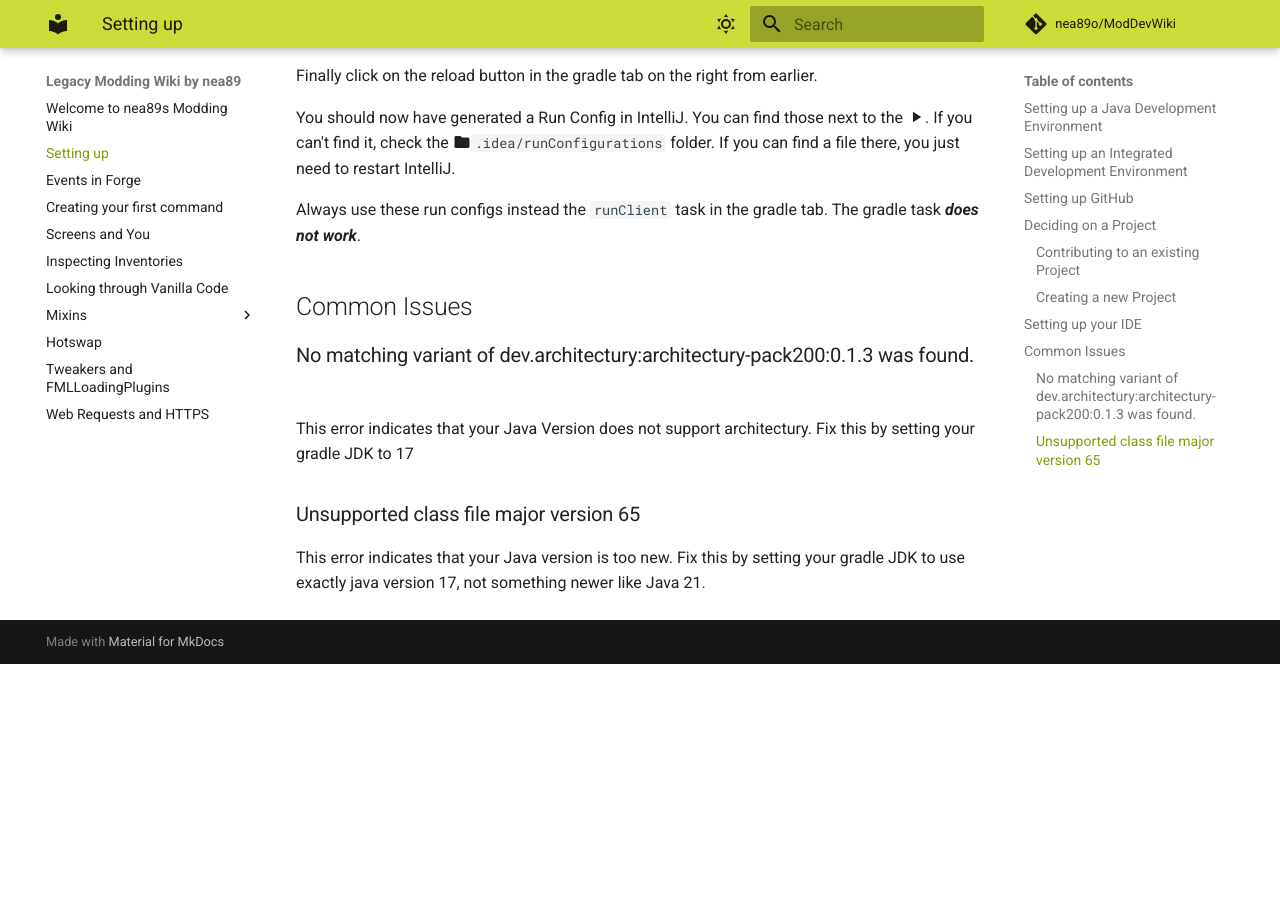
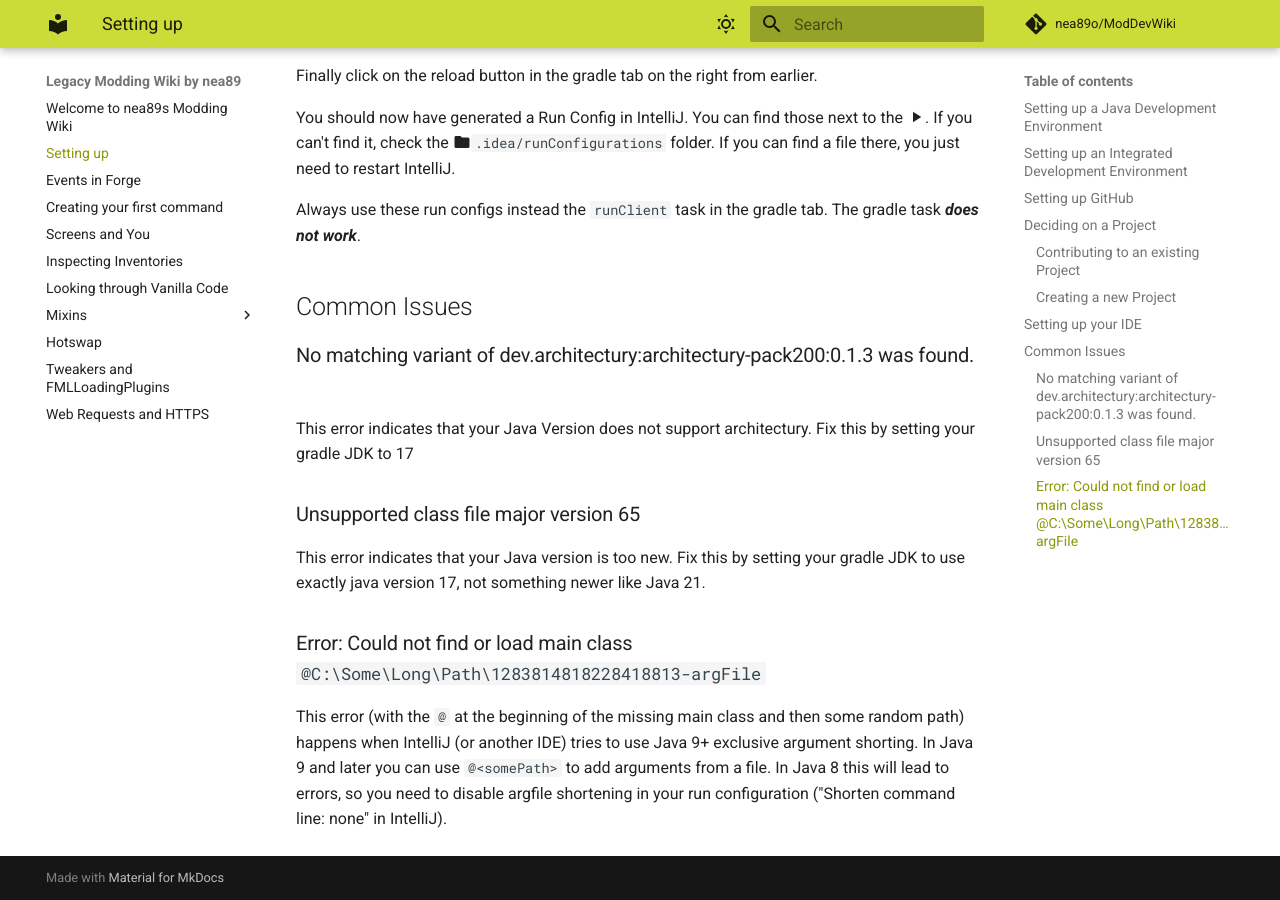
Before and after one commit to nea89o/ModDevWiki, an MkDocs documentation site: the page built from docs/ide-setup.md, in a window 1280 px wide and 900 px high, scrolled down 2079 px. Built offline with MkDocs 1.6.1 and Material for MkDocs 9.7.7, drawn with Linux system fonts in a browser that asks for light colours; comment, search, counter and statistics services are not loaded; before the commit the page ends 2743 px from its top, so only the background shows below that.

Commit message:
Add shorten argument warning

```diff
--- a/docs/ide-setup.md
+++ b/docs/ide-setup.md
@@ -65,3 +65,7 @@
 ### Unsupported class file major version 65
 
 This error indicates that your Java version is too new. Fix this by setting your gradle JDK to use exactly java version 17, not something newer like Java 21.
+
+### Error: Could not find or load main class `@C:\Some\Long\Path\1283814818228418813-argFile`
+
+This error (with the `@` at the beginning of the missing main class and then some random path) happens when IntelliJ (or another IDE) tries to use Java 9+ exclusive argument shorting. In Java 9 and later you can use `@<somePath>` to add arguments from a file. In Java 8 this will lead to errors, so you need to disable argfile shortening in your run configuration ("Shorten command line: none" in IntelliJ).
```
